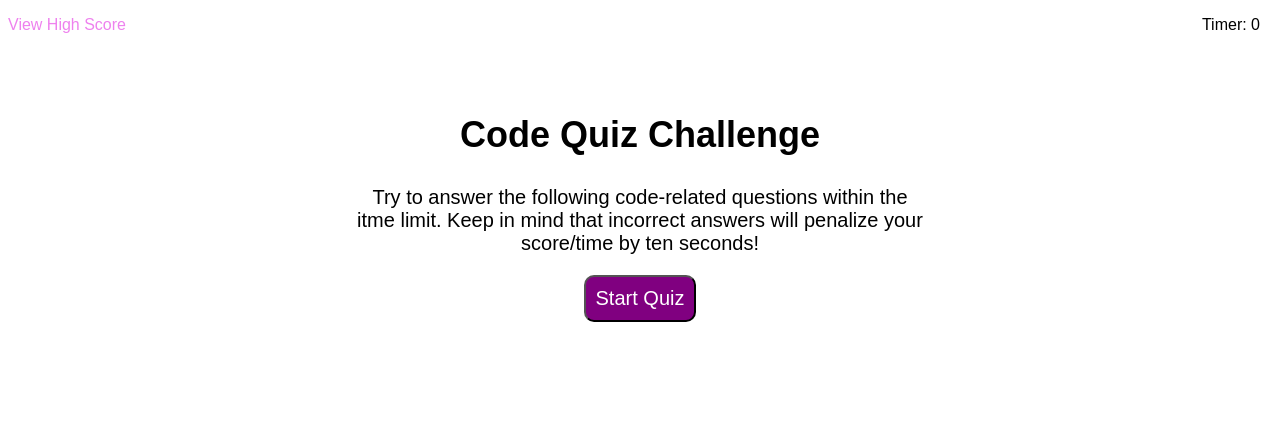
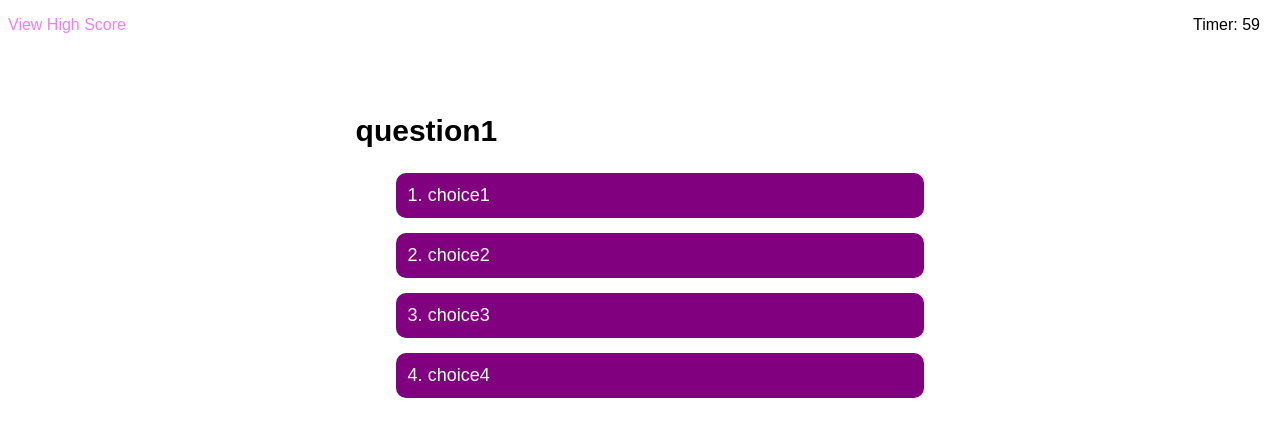
Before and after one commit to zhanzhanLiu/code-quiz, a plain HTML site: page index.html in a window 1280 px wide. Both pictures are taken after a click on the button "Start Quiz". Drawn offline with Linux system fonts and the light colour scheme.

Commit message:
outline of question part

```diff
--- a/assets/css/style.css
+++ b/assets/css/style.css
@@ -11,7 +11,8 @@ body{
     right:20px;
 }
 
-.welcome{
+/* Welcome page */
+#welcome{
     margin: 80px auto;
     text-align: center;
     display: block;
@@ -19,16 +20,16 @@ body{
 
 }
 
-.welcome h2{
+#welcome h2{
     font-weight: bold;
     font-size: 36px;
 }
 
-.welcome p {
+#welcome p {
     font-size: 20px;
 }
 
-.welcome button{
+#welcome button{
     padding: 10px;
     font-size: 20px;
     background-color: purple;
@@ -36,3 +37,37 @@ body{
     color: white;
     border-radius: 10px;
 }
+
+/* Question Pages */
+#questionContent{
+    margin: 80px auto;
+    text-align: left;
+    display: block;
+    width: 45%;
+}
+
+#questionContent h2{
+    font-weight: bold;
+    font-size: 30px;
+}
+
+#questionContent ol li{
+    counter-increment: list;
+    list-style-type: none;
+    border: 1px sollid purple;
+    margin-top: 15px; /* Prevent double borders */
+    background-color: purple;
+    padding: 12px;
+    font-size: 18px;
+    color: white;
+    border-radius: 10px;
+    cursor: pointer;
+    /* display: block; */
+    /* position: relative; */
+
+}
+
+#questionContent ol li::before{
+    content: counter(list) ". ";
+    background-color: purple;
+}
--- a/assets/js/script.js
+++ b/assets/js/script.js
@@ -1,20 +1,150 @@
+// Welcome Section
+var startEl = document.querySelector("#start");
+var welcomeEl = document.querySelector("#welcome");
+// Attach event listener to quiz start button
+startEl.addEventListener("click", function() {
+    // click the start button to show questions and start countdown
+    welcomeEl.innerHTML= "";
+    questions();
+    // countdown();
+  });
+
+
 // Timer
-var timerEI = document.getElementById("countdown");
+var timerEl = document.getElementById("countdown");
 
 function countdown(){
-    var timeLeft = 5;
+    // var timeLeft = 5;
     var timeInterval = setInterval(function(){
         if (timeLeft > 0){
-            timerEI.textContent = "Timer: " + timeLeft;
+            timerEl.textContent = "Timer: " + timeLeft;
             timeLeft--
             console.log(timeLeft)
         }
         else {
-            timerEI.textContent = "Timer: " + timeLeft;
+            timerEl.textContent = "Timer: " + timeLeft;
             clearInterval(timeInterval);
+            // show results when time countdown reaches 0
+            finalResult()
         }
     },1000);
 }
 
 
+
 // Questions
+
+// Question elements
+var questionContentEl = document.getElementById("questionContent");
+var questionEl = document.createElement("h2");
+var listEl = document.createElement("ol");
+var li1 = document.createElement("li");
+var li2 = document.createElement("li");
+var li3 = document.createElement("li");
+var li4 = document.createElement("li");
+var answerEl = document.createElement("p");
+
+// Questions and choices
+
+var questionSt = ["question1", "question2", "question3"];
+var questionCh = ["choice1", "choice2", "choice3", "choice4", "choice5", "choice6", "choice7", "choice8", "choice9", "choice10", "choice11", "choice12"];
+var correctAns = ["choice1", "choice6", "choice11"];
+var score = 0;
+var i=0;
+var timeLeft = 60;
+
+function questions(){
+    console.log(i)
+    if (i < questionSt.length){
+    // answerEl.textContent = "";
+        countdown()
+        questionContentEl.appendChild(questionEl);
+        questionContentEl.appendChild(listEl);
+        questionContentEl.appendChild(answerEl);
+        listEl.appendChild(li1);
+        listEl.appendChild(li2);
+        listEl.appendChild(li3);
+        listEl.appendChild(li4);
+
+
+        questionEl.textContent = questionSt[i];
+        li1.textContent = questionCh[4*i];
+        li2.textContent = questionCh[4*i+1];
+        li3.textContent = questionCh[4*i+2];
+        li4.textContent = questionCh[4*i+3];
+        console.log(li1.textContent);
+        console.log(correctAns[i])
+
+        li1.addEventListener("click",function(){
+            if (li1.textContent == correctAns[i]){
+            answerEl.textContent = "Correct!"
+            score = score + 20;
+            }
+            else {
+                answerEl.textContent = "Wrong!"
+                score = score - 10;
+                timeLeft = timeLeft - 10;
+            }
+            i = i+1;
+
+            questions();
+        })
+
+        li2.addEventListener("click",function(){
+            if (li2.textContent === correctAns[i]){
+            answerEl.textContent = "Correct!"
+            score = score + 20;
+            }
+            else {
+                answerEl.textContent = "Wrong!"
+                score = score - 10;
+                timeLeft = timeLeft - 10;
+            }
+            i = i+1;
+            questions();
+        })
+
+        li3.addEventListener("click",function(){
+            if (li3.textContent === correctAns[i]){
+            answerEl.textContent = "Correct!"
+            score = score + 20;
+            }
+            else {
+                answerEl.textContent = "Wrong!"
+                score = score - 10;
+                timeLeft = timeLeft - 10;
+            }
+            i = i+1;
+            questions();
+        })
+        console.log(li3.textContent === correctAns[i])
+
+        li4.addEventListener("click",function(){
+            if (li4.textContent === correctAns[i]){
+            answerEl.textContent = "Correct!"
+            score = score + 20;
+            }
+            else {
+                answerEl.textContent = "Wrong!"
+                score = score - 10;
+                timeLeft = timeLeft - 10;
+            }
+            i = i+1;
+            questions();
+        })
+
+        console.log(timeLeft)
+
+    }
+    else{
+        return
+    }
+
+
+
+}
+
+// Final Result Display
+function finalResult(){
+
+}
--- a/index.html
+++ b/index.html
@@ -21,22 +21,16 @@
     </section>
 
     <!-- Welcome Page -->
-    <section class="welcome">
+    <section id="welcome">
         <h2>Code Quiz Challenge</h2>
         <p>Try to answer the following code-related questions within the itme limit. Keep in mind that incorrect answers will penalize your score/time by ten seconds!</p>
-        <button>Start Quiz</button>
+        <button id = "start">Start Quiz</button>
     </section>
+
     <!-- Question -->
-    <section class = "questionContent">
-        <h2 id = "question"></h2>
-        <!-- <ol id = "options">
-            <li><button>123</button></li>
-            <li>234</li>
-            <li>345</li>
-            <li>456</li>
+    <section id = "questionContent">
+    </section>
 
-        </ol> -->
-    </section>
     <script src="./assets/js/script.js"></script>
 </body>
 </html>
```
